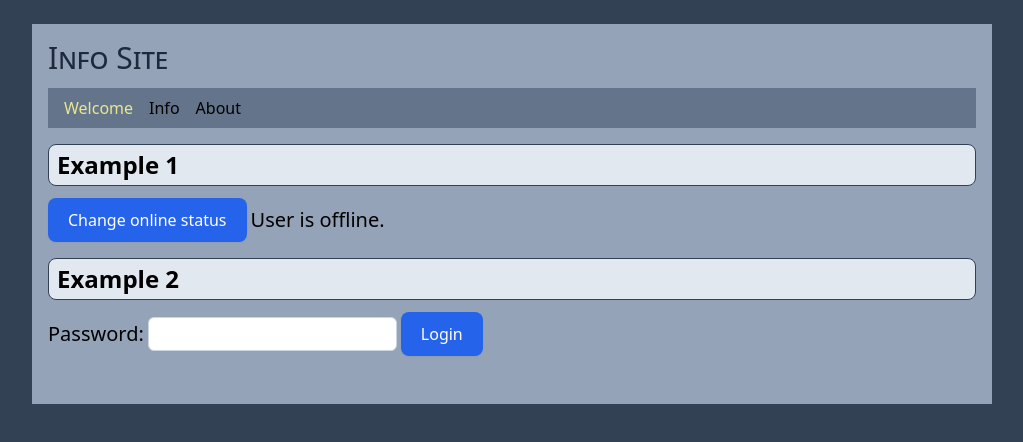
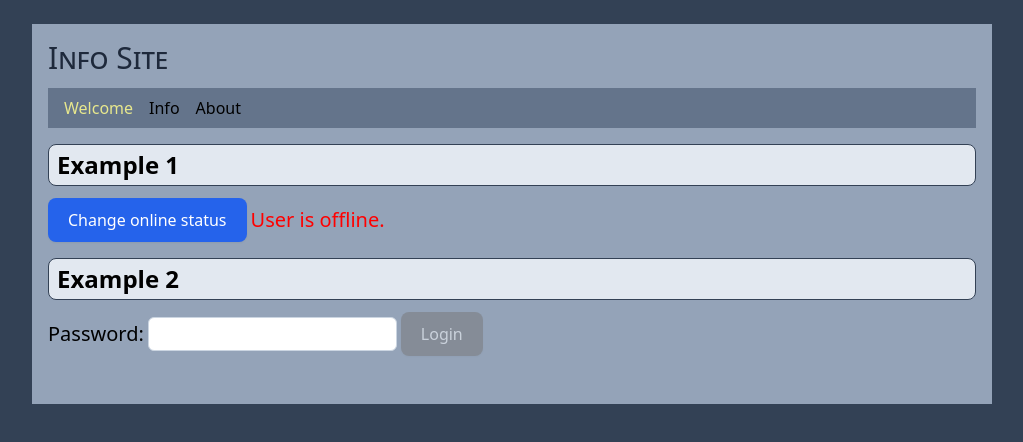
Before and after one commit to edwardtanguay/test-react-state-001, a React (Vite) app: page /welcome in a window 1280 px wide. Shown: the top 442 px of the page, without its empty margins (128-1151 px from the left). Built offline with nearby package versions, Linux system fonts and the light colour scheme.

Commit message:
finish both 1 and 2 examples

```diff
--- a/src/pages/PageWelcome.tsx
+++ b/src/pages/PageWelcome.tsx
@@ -19,7 +19,7 @@ export const PageWelcome = () => {
 						Change online status
 					</button>
 
-					<p className="text-xl">
+					<p className={`text-xl ${isOnline ? 'userIsOnline' : 'userIsOffline'}`}>
 						User is {isOnline ? "online" : "offline"}.
 					</p>
 				</div>
@@ -38,7 +38,8 @@ export const PageWelcome = () => {
 							onChange={(e) => setThePassword(e.target.value)}
 							className="border border-slate-300 rounded-md px-2 py-1"
 						/>
-						<button onClick={handleLoginButton}>Login</button>
+						<button className={`${thePassword.length < 8 ? 'disabled' : ''}`} disabled={thePassword.length < 8} onClick={handleLoginButton}>Login</button>
+
 					</div>
 				)}
 			</div>
```
